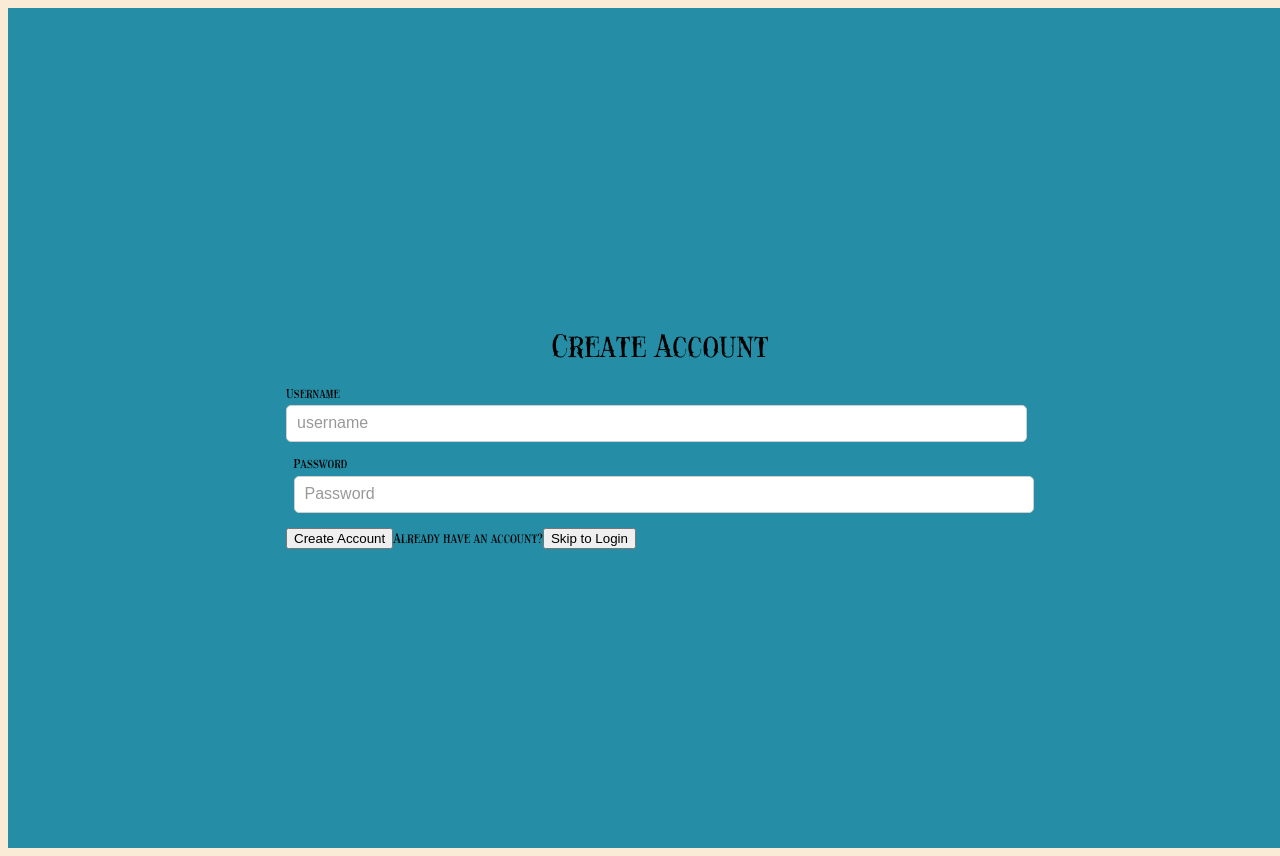
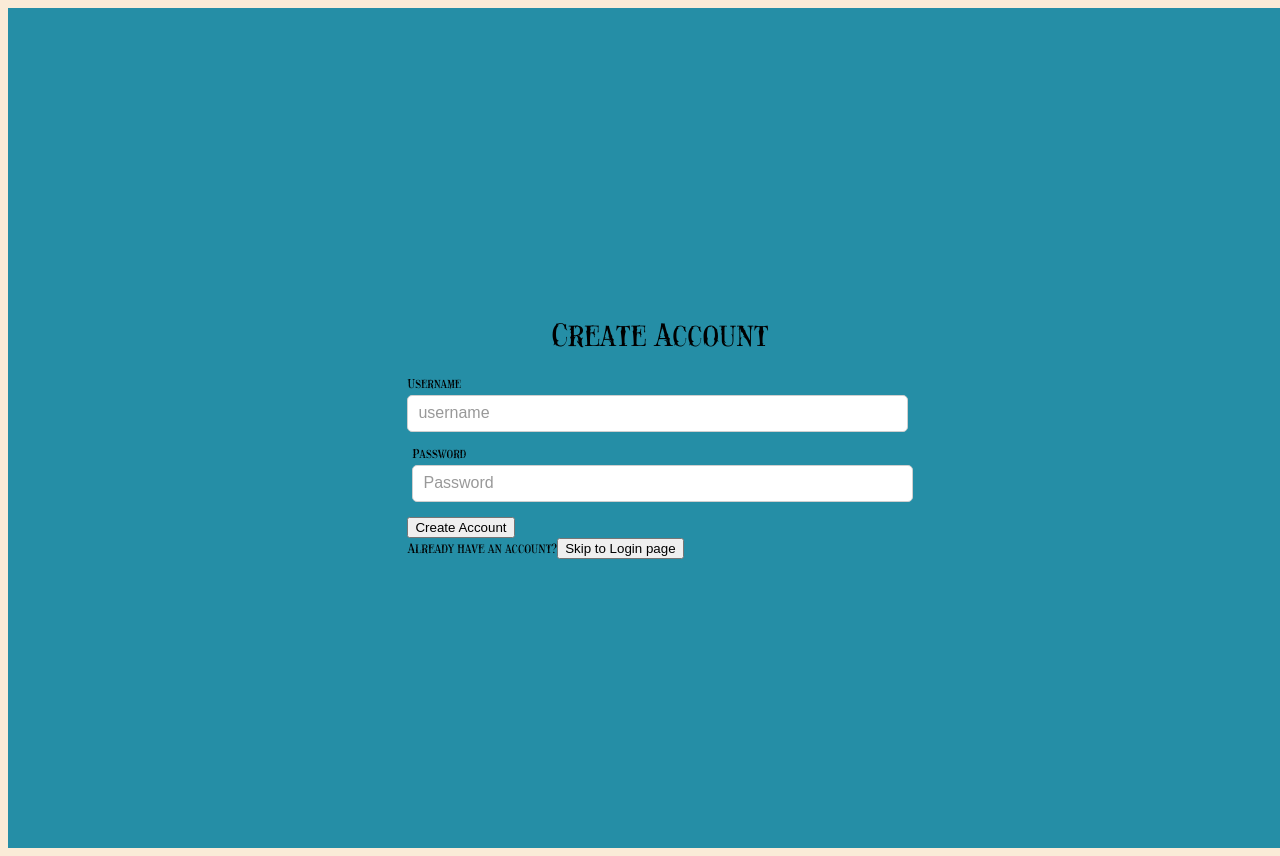
Before and after one commit to bethel-school-of-technology/team-debug-life-frontend, a React (Create React App) app: page /createaccount in a window 1280 px wide. Shown: the top 856 px of the page. Built offline with nearby package versions, Linux system fonts and the light colour scheme; a web font is replaced by a local one.

Commit message:
added routing to Login and Create Account pages

```diff
--- a/package.json
+++ b/package.json
@@ -6,6 +6,7 @@
     "@testing-library/jest-dom": "^5.11.4",
     "@testing-library/react": "^11.1.0",
     "@testing-library/user-event": "^12.1.10",
+    "bootstrap": "^5.0.2",
     "react": "^17.0.2",
     "react-dom": "^17.0.2",
     "react-router-dom": "^5.2.0",
--- a/src/App.js
+++ b/src/App.js
@@ -16,7 +16,7 @@ function App() {
           <Route path='/login'>
             <Login setToken={setToken} />
           </Route>
-          <Route path = '/CreateAccount'>
+          <Route path = '/createaccount'>
             <CreateAccount />
           </Route>
           <Route path='/game'>
--- a/src/components/Create-account/CreateAccount.js
+++ b/src/components/Create-account/CreateAccount.js
@@ -28,13 +28,17 @@ async function register(credentials) {
             });
 
             if(status !== 200 ){
-                props.history.push('/createaccount' && alert('This account already exist. Please login or create a new account.'))
+                props.history.push('/createaccount')
+                alert('This account already exists. Please login or create a new account.')
             } else {
-                // props.history.push('/createaccount' && alert('Account created successfully'))
                 props.history.push('/login')
+                alert('Account created successfully')
             }
         }
 
+        function SkipToLogin() {
+            props.history.push('/login')
+        }
 
 
         return(
@@ -68,11 +72,12 @@ async function register(credentials) {
                         <div className ="createAccount">
                             <button type="submit">Create Account</button>
                         </div>
-                        <div className="disclaimer">
-                            <small >Already have an account?</small>
-                            <button type ="link">Skip to Login</button>
-                        </div>
                     </form>
+                    <div className="disclaimer">
+                        <small >Already have an account?</small>
+                        {/* <button >Skip to Login</button>  */}
+                        <button onClick= {SkipToLogin}>Skip to Login page</button>
+                    </div>
                 </div>
             </div>
         )
--- a/src/components/Login/Login.js
+++ b/src/components/Login/Login.js
@@ -26,11 +26,18 @@ async function loginUser(credentials) {
         });
         props.setToken(token);
 
+
+
         if(token){
             props.history.push('/game')
         } else {
-            props.history.push('/login' && alert('Your login credentials are incorrect. Please try again.'))
+            props.history.push('/login')
+            alert('Your login credentials are incorrect. Please try again.')
         }
+    }
+
+    function ReturnToCreateAccount() {
+        props.history.push('/createaccount')
     }
 
     return(
@@ -49,6 +56,10 @@ async function loginUser(credentials) {
                     <button onClick={handleSubmit}>Login</button>
                 </div>
             </form>
+            <div className="accountDisclaimer">
+                <small >Need an account?</small>
+                <button onClick= {ReturnToCreateAccount}>Set One Up</button>
+            </div>
         </div>
     )
 }
```
Also changed, not shown: 2 other files (tests, documents, lock files or other folders).
